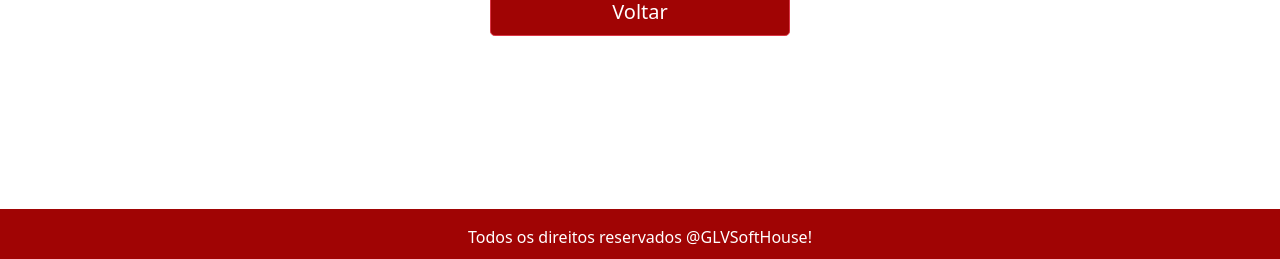
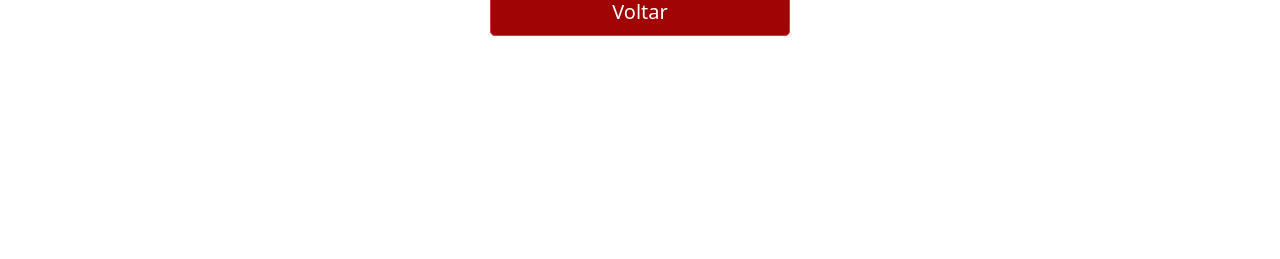
Before and after one commit to SouzaLuis/JoaoGarcom, a PHP site: page /joaogarcom/editarProdutos.php?id=17 in a window 1280 px wide. Shown: the part 541-800 px from the top of the page. Run offline with PHP 8.4, Linux system fonts and the light colour scheme; a user stored in the database is signed in; data comes from the database, SQL or seed files in the repository.

Commit message:
"Remoção do footer, por não estar estar no padrão"

```diff
--- a/login/editarProdutos.php
+++ b/login/editarProdutos.php
@@ -39,13 +39,6 @@
                 border: 1px solid rgb(165,42,42);
                 border-radius: 13px;
                 color: #000;
-            }
-            footer {
-                position: fixed;
-                height: 50px;
-                bottom: 0;
-                width: 100%;
-                margin-left:0;
             }
         </style>
     </head>
@@ -134,10 +127,5 @@
                 ?>
             </div>
         </div>
-        <footer class="footer mt-auto py-3" style="background-color: rgb(160,4,4);">
-            <span class="text-muted">
-                <p class="text-white text-center">Todos os direitos reservados @GLVSoftHouse!</p>
-            </span>
-        </footer>
     </body>
 </html>
```
